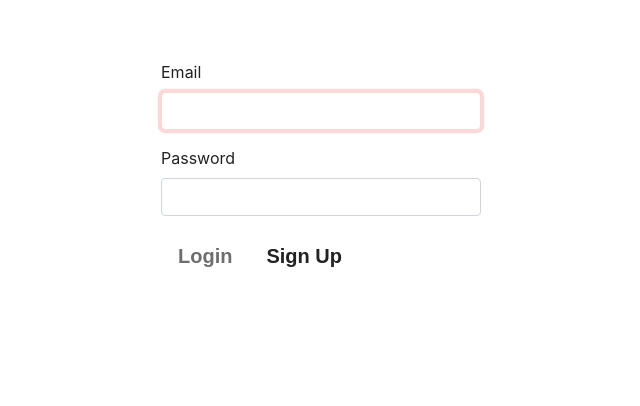
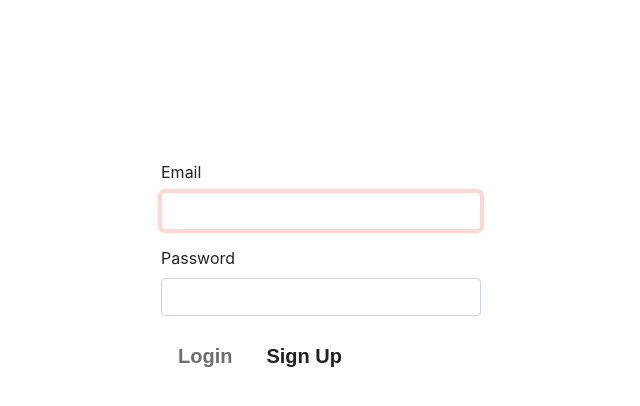
Before and after one commit to shellyrgarner/project3, a React (Create React App) app in the folder client/: page / in a window 1280 px wide. Shown: the top 406 px of the page, without its empty margins (319-959 px from the left). Built offline with nearby package versions, Linux system fonts and the light colour scheme; a web font is replaced by a local one.

Commit message:
creating logo

```diff
--- a/client/src/pages/Conferences/Conferences.js
+++ b/client/src/pages/Conferences/Conferences.js
@@ -1,5 +1,4 @@
 import React, { Component } from "react";
-import Jumbotron from "../../components/Jumbotron";
 import API from "../../utils/API";
 import { List, ListItem } from "../../components/ConfList";
 import { Link } from "react-router-dom";
--- a/client/src/pages/Login/Login.js
+++ b/client/src/pages/Login/Login.js
@@ -34,7 +34,7 @@ class Login extends Component {
     render() {
 
         return (
-
+            <div className="logo">
                 <div className="Login">
                     <form onSubmit={this.handleSubmit}>
                         <FormGroup controlId="email" bsSize="large">
@@ -71,6 +71,7 @@ class Login extends Component {
                 </Button>
                     </form>
                 </div>
+            </div>
         );
     }
 
--- a/client/src/pages/Login/login.css
+++ b/client/src/pages/Login/login.css
@@ -1,8 +1,7 @@
-
 
 @media all and (min-width: 480px) {
     .Login {
-      padding: 60px 0;
+      padding: 160px 0;
     }
 
 
```
Also changed, not shown: client/src/pages/SignUp/signup.css (+1 -6 lines). Lines whose indentation alone changed are shown as unchanged.
